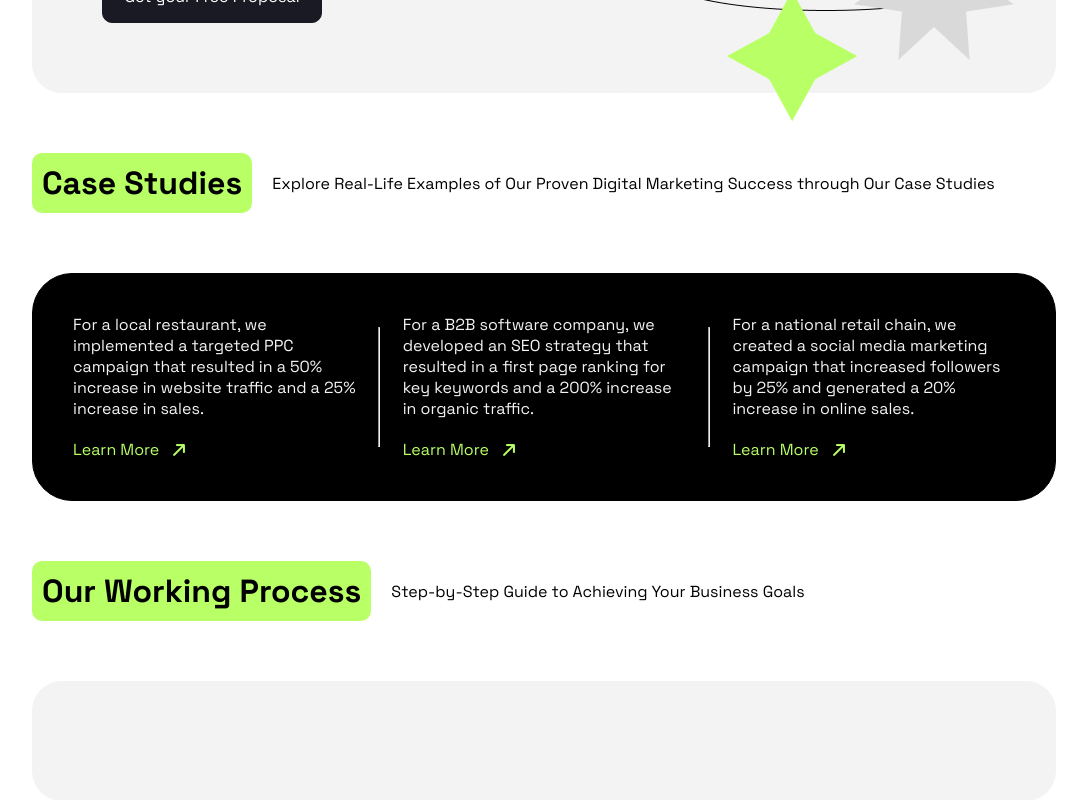
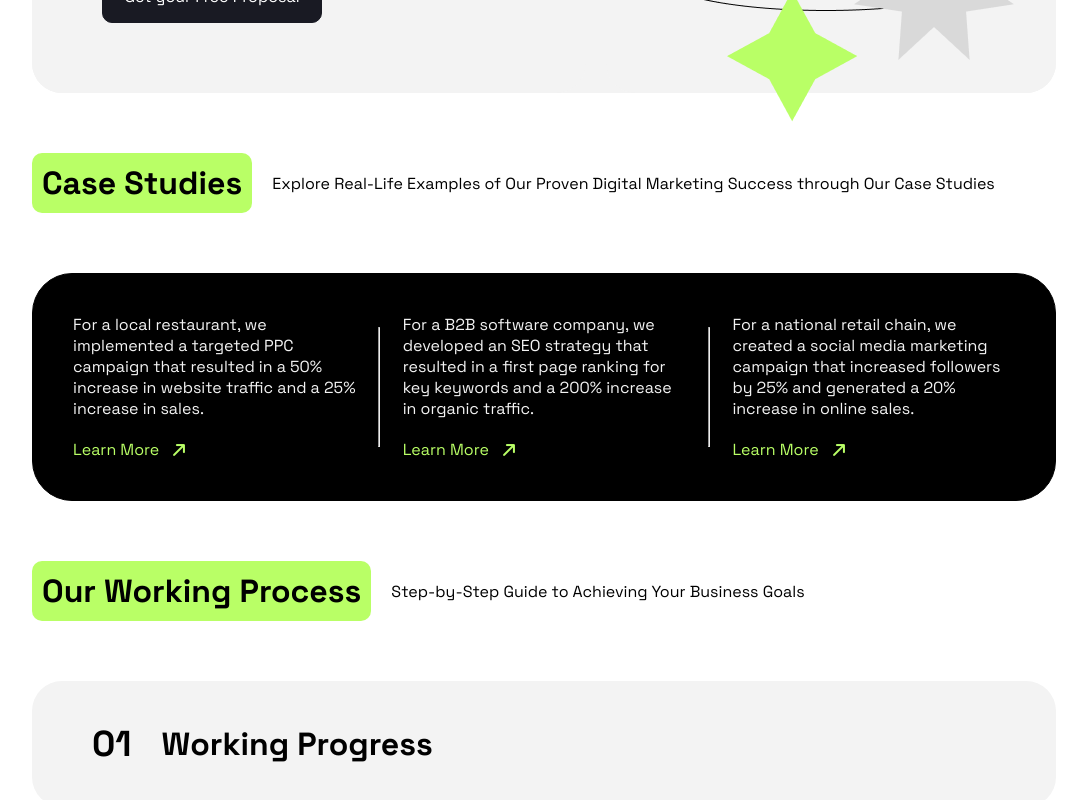
Before and after one commit to Blessen25/Positivus_website, a React (Vite) app in the folder frontend/: page / in a window 1280 px wide. Shown: the part 2037-2837 px from the top of the page, without its empty margins (96-1183 px from the left). Built offline with nearby package versions, Linux system fonts and the light colour scheme.

Commit message:
Stated ninth section

```diff
--- a/frontend/src/components/Extra.tsx
+++ b/frontend/src/components/Extra.tsx
@@ -39,6 +39,13 @@ const Working_Progress_Comp:React.FC<Services_Comp_Props> = (Props) => {
 
             <div className="working_progress_div">
 
+                <div className="working_progress_num_title">
+                    <p className="h1">{"01"}</p>
+                    <p className="h2">{"Working Progress"}</p>
+                </div>
+                <div className="working_progress_icon">
+
+                </div>
             </div>
         </>
     )
--- a/frontend/src/components/extra.css
+++ b/frontend/src/components/extra.css
@@ -134,9 +134,16 @@
 .working_progress_div {
 
     width: 100%;
-    padding: 60px 40px;
+    padding: 40px 60px;
     background-color: var(--Grey);
     border-radius: 30px;
+}
+
+.working_progress_num_title {
+
+    display: flex;
+    align-items: center;
+    gap: 30px;
 }
 
 @media screen and (max-width: 1124px) {
```
